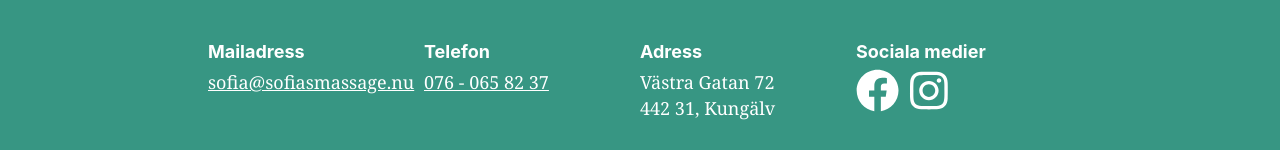
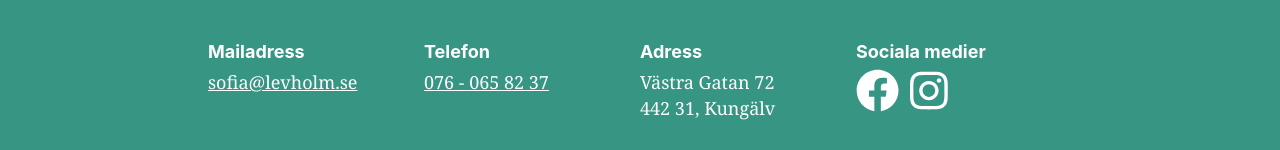
Before and after one commit to sofias-massage/sofias-massage.github.io, a Gatsby site in the folder webpage/: page / in a window 1280 px wide. Shown: the part 3670-3820 px from the top of the page. Built offline with nearby package versions, Linux system fonts and the light colour scheme; Gatsby itself is replaced by a stand-in of ours.

Commit message:
Change email adress

```diff
--- a/webpage/src/components/companies.tsx
+++ b/webpage/src/components/companies.tsx
@@ -58,7 +58,7 @@ const Companies = () => (
         </p>
         <p>
           Varmt välkommen att{" "}
-          <a href="mailto:sofia@sofiasmassage.nu">höra av dig</a> till mig för
+          <a href="mailto:sofia@levholm.se">höra av dig</a> till mig för
           mer information.
         </p>
       </div>
--- a/webpage/src/components/footer.tsx
+++ b/webpage/src/components/footer.tsx
@@ -49,7 +49,7 @@ const IconList = styled.ul`
 const Email = () => (
   <ContactContainer>
     <h4>Mailadress</h4>
-    <a href="mailto:sofia@sofiasmassage.nu">sofia@sofiasmassage.nu</a>
+    <a href="mailto:sofia@levholm.se">sofia@levholm.se</a>
   </ContactContainer>
 )
 
```
